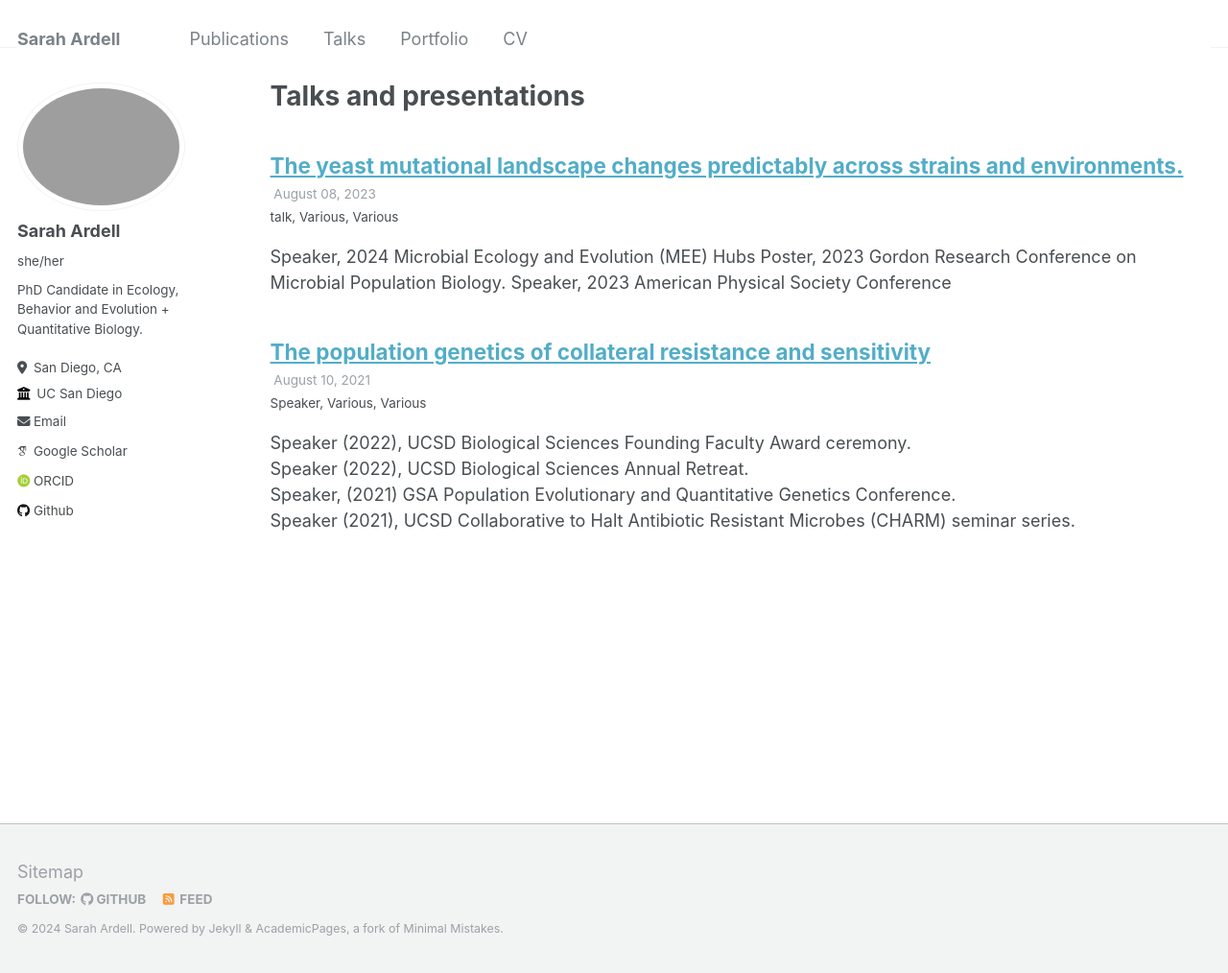
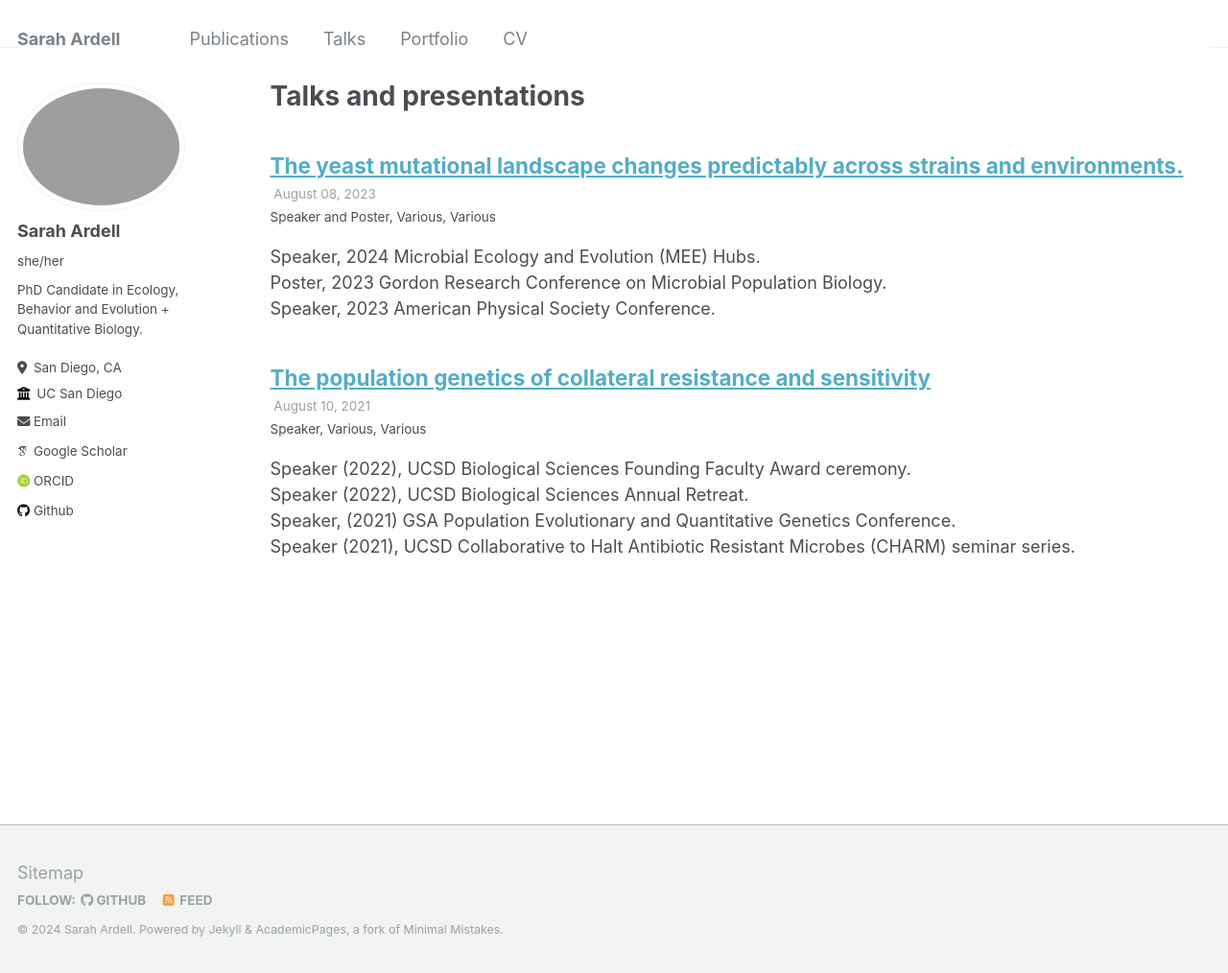
Before and after one commit to ardellsarah/ardellsarah.github.io, a Jekyll site: the page built from _pages/talks.html, in a window 1280 px wide and 1014 px high. Shown: the whole window at 96% size. Built offline with Jekyll 4.4.1, drawn with Linux system fonts in a browser that asks for light colours; some web fonts are replaced.

Commit message:
Update 2023-07-11-posterl-1.md

```diff
--- a/_talks/2023-07-11-posterl-1.md
+++ b/_talks/2023-07-11-posterl-1.md
@@ -1,13 +1,13 @@
 ---
 title: "The yeast mutational landscape changes predictably across strains and environments. "
 collection: talks
-type: "talk"
+type: "Speaker and Poster"
 permalink: /talks/2013-03-01-tutorial-1
 venue: "Various"
 date: 2023-08-08
 location: "Various"
 ---
 
-Speaker, 2024 Microbial Ecology and Evolution (MEE) Hubs
+Speaker, 2024 Microbial Ecology and Evolution (MEE) Hubs.
 Poster, 2023 Gordon Research Conference on Microbial Population Biology.
-Speaker, 2023 American Physical Society Conference
+Speaker, 2023 American Physical Society Conference.
```
